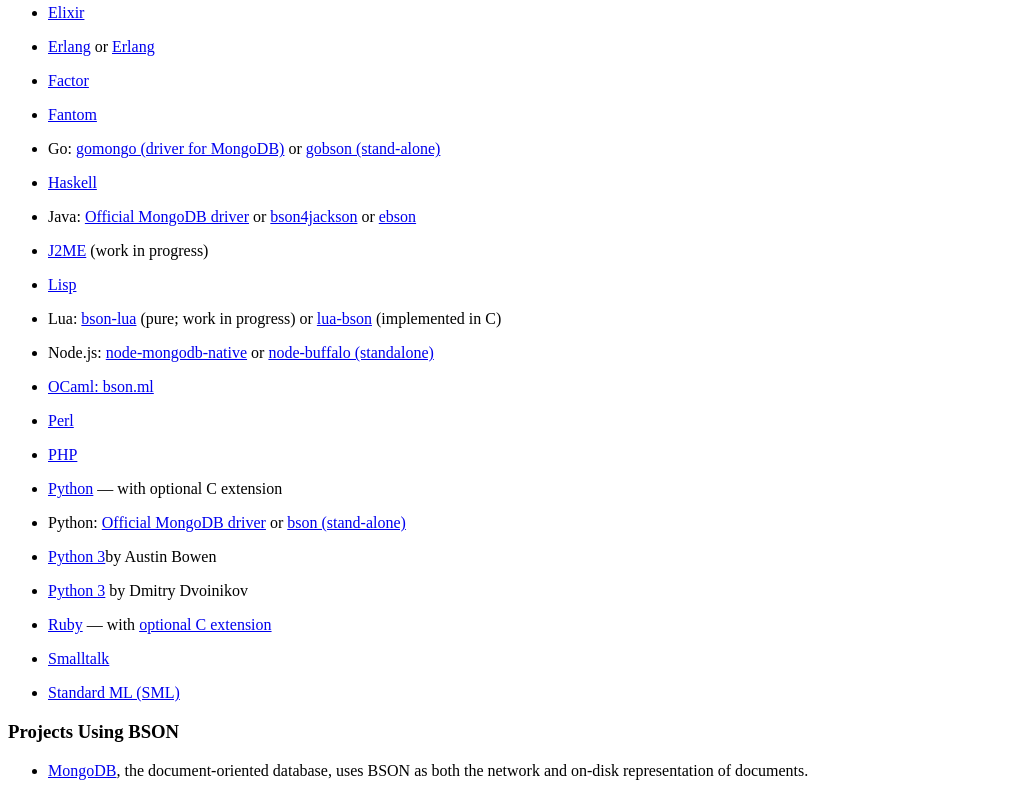
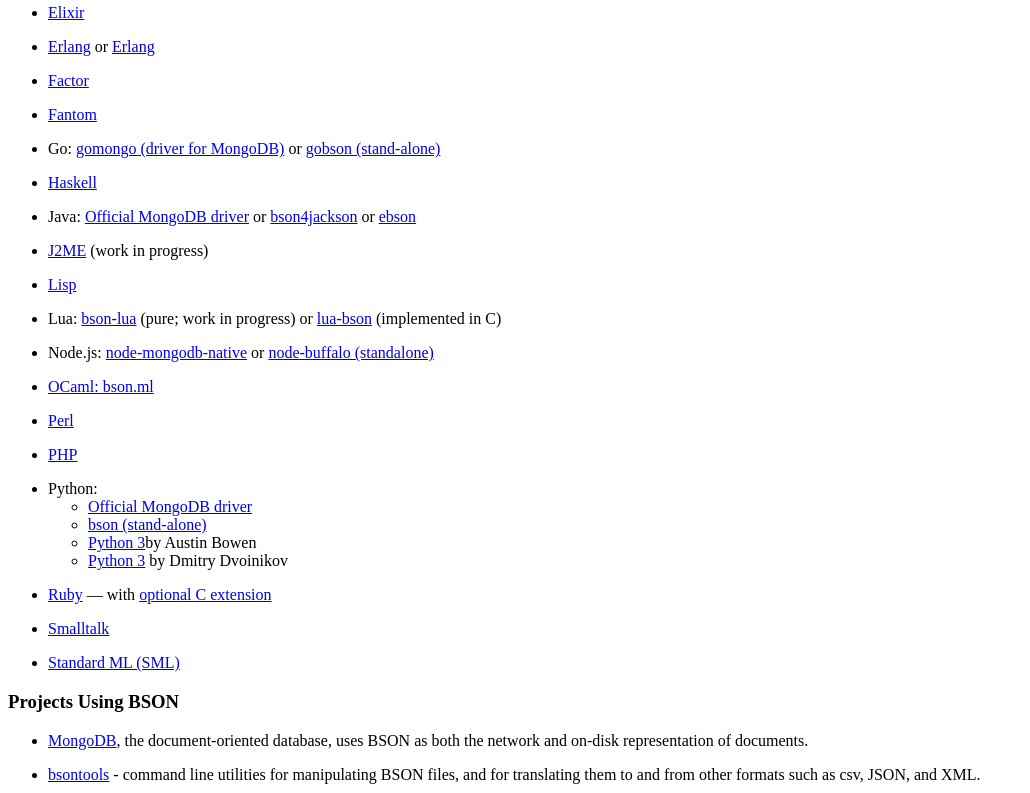
Before and after one commit to mongodb/bsonspec.org, a plain HTML site: page implementations.html in a window 1280 px wide. Shown: the part 406-1199 px from the top of the page, without its empty margins (0-1030 px from the left). Drawn offline with Linux system fonts and the light colour scheme.

Commit message:
tweak format

```diff
--- a/implementations.html
+++ b/implementations.html
@@ -85,21 +85,15 @@
                 <li>
                   <p><a href="http://github.com/mongodb/mongo-php-driver">PHP</a></p>
                 </li>
+
                 <li>
-                  <p><a href="http://github.com/mongodb/mongo-python-driver">Python</a>
-                  &mdash; with optional C extension</p>
-                </li>
-                <li>
-                  <p>Python: <a
-                    href="http://github.com/mongodb/mongo-python-driver">Official
-                    MongoDB driver</a> or <a
-                    href="https://github.com/py-bson/bson">bson (stand-alone)</a>
-                </li>
-                <li>
-                  <p><a href="https://python3-bson.googlecode.com/svn/build/dist/">Python 3</a>by Austin Bowen</p>
-                </li>
-                <li>
-                  <p><a href="http://www.pythomnic3k.org/files/bson.py">Python 3</a> by Dmitry Dvoinikov</p>
+                   Python:
+                   <ul>
+                      <li> <a href="http://github.com/mongodb/mongo-python-driver">Official MongoDB driver</a></li>
+                      <li> <a href="https://github.com/py-bson/bson">bson (stand-alone)</a> </li>
+                      <li> <a href="https://python3-bson.googlecode.com/svn/build/dist/">Python 3</a>by Austin Bowen</li>
+                      <li> <a href="http://www.pythomnic3k.org/files/bson.py">Python 3</a> by Dmitry Dvoinikov </li>
+                   </ul>
                 </li>
                 <li>
                   <p><a href="http://rubygems.org/gems/bson">Ruby</a>
```
